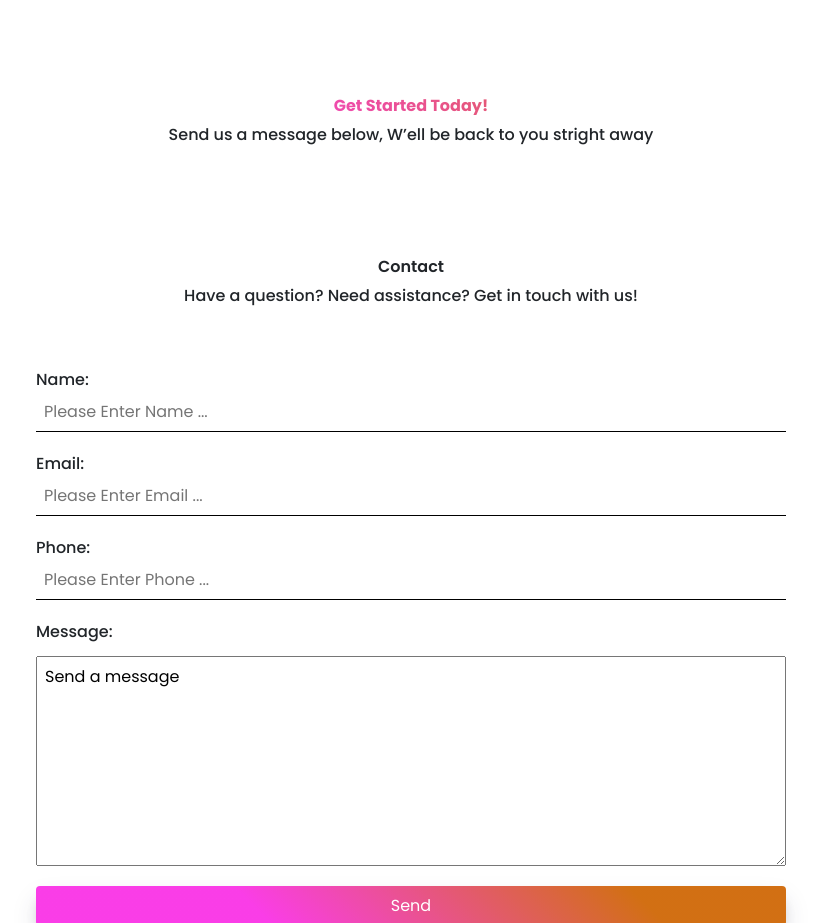
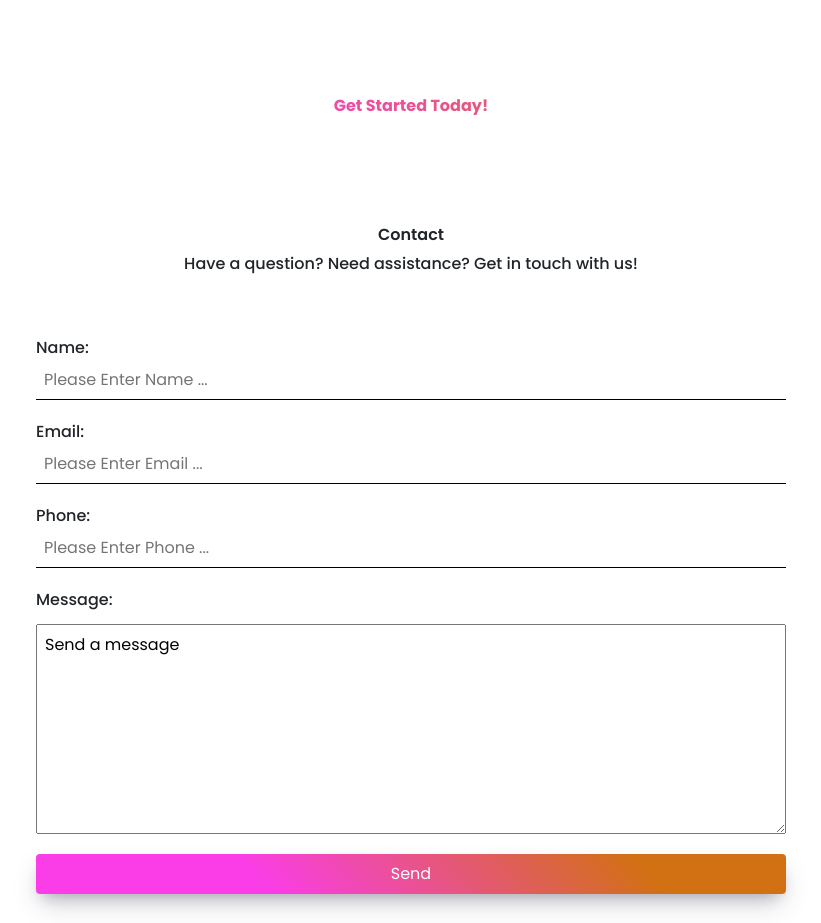
Before and after one commit to DanielsWebDevelopment/Social-Media-Landing-Page, a plain HTML site: page public/index.html in a window 1280 px wide. Shown: the part 6580-7503 px from the top of the page, without its empty margins (229-1050 px from the left). Drawn offline with nearby package versions, Linux system fonts and the light colour scheme.

```diff
--- a/public/index.html
+++ b/public/index.html
@@ -358,8 +358,6 @@
     <section class="getting__started">
         <div class="top-getting-started">
             <h4>Get Started Today!</h4>
-            <small>Send us a message  below,
-            W’ell be back to you stright away </small>
         </div>
 
         <div class="contact__container">
```
